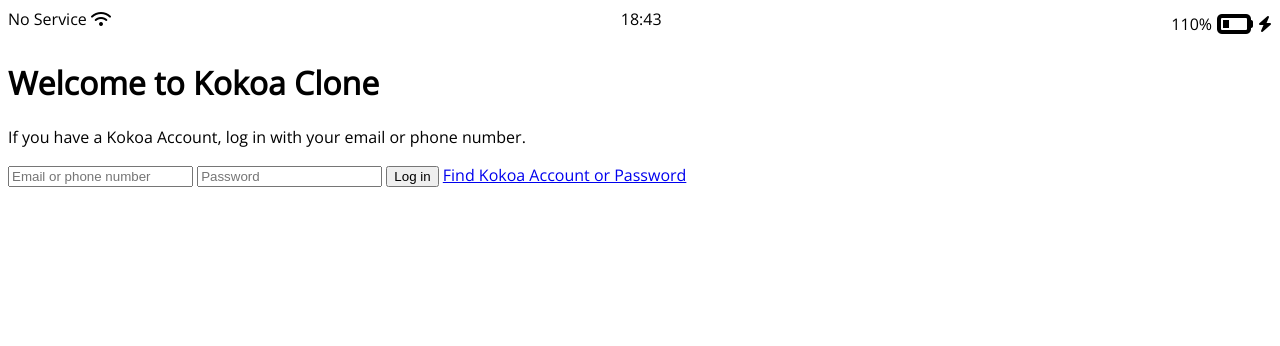
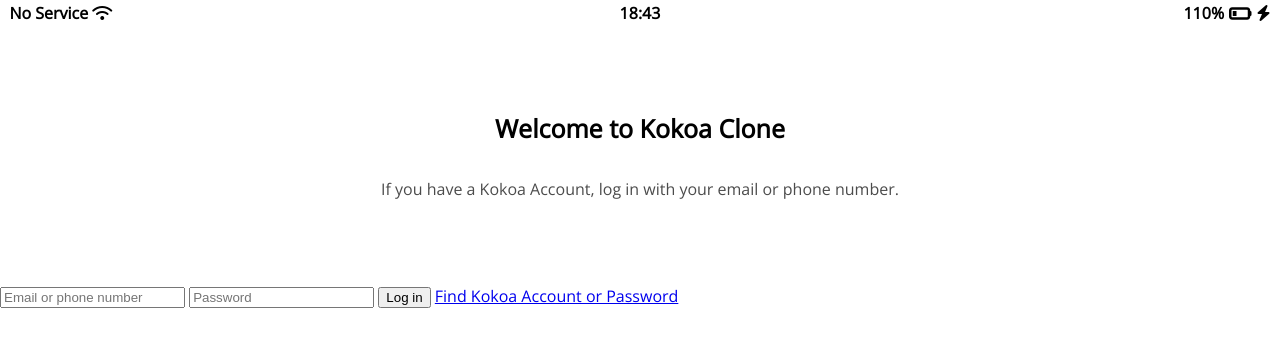
Before and after one commit to Jinwoo-Song199/kokoa-clone-2022, a plain HTML site: page index.html in a window 1280 px wide. Drawn offline with nearby package versions, Linux system fonts and the light colour scheme.

Commit message:
kokoa-cloning#6

```diff
--- /dev/null
+++ b/css/reset.css
@@ -0,0 +1,129 @@
+/* http://meyerweb.com/eric/tools/css/reset/
+   v2.0 | 20110126
+   License: none (public domain)
+*/
+
+html,
+body,
+div,
+span,
+applet,
+object,
+iframe,
+h1,
+h2,
+h3,
+h4,
+h5,
+h6,
+p,
+blockquote,
+pre,
+a,
+abbr,
+acronym,
+address,
+big,
+cite,
+code,
+del,
+dfn,
+em,
+img,
+ins,
+kbd,
+q,
+s,
+samp,
+small,
+strike,
+strong,
+sub,
+sup,
+tt,
+var,
+b,
+u,
+i,
+center,
+dl,
+dt,
+dd,
+ol,
+ul,
+li,
+fieldset,
+form,
+label,
+legend,
+table,
+caption,
+tbody,
+tfoot,
+thead,
+tr,
+th,
+td,
+article,
+aside,
+canvas,
+details,
+embed,
+figure,
+figcaption,
+footer,
+header,
+hgroup,
+menu,
+nav,
+output,
+ruby,
+section,
+summary,
+time,
+mark,
+audio,
+video {
+  margin: 0;
+  padding: 0;
+  border: 0;
+  font-size: 100%;
+  font: inherit;
+  vertical-align: baseline;
+}
+/* HTML5 display-role reset for older browsers */
+article,
+aside,
+details,
+figcaption,
+figure,
+footer,
+header,
+hgroup,
+menu,
+nav,
+section {
+  display: block;
+}
+body {
+  line-height: 1;
+}
+ol,
+ul {
+  list-style: none;
+}
+blockquote,
+q {
+  quotes: none;
+}
+blockquote:before,
+blockquote:after,
+q:before,
+q:after {
+  content: "";
+  content: none;
+}
+table {
+  border-collapse: collapse;
+  border-spacing: 0;
+}
--- /dev/null
+++ b/css/status-bar.css
@@ -0,0 +1,29 @@
+.status-bar {
+  display: flex;
+  justify-content: center;
+  padding: 5px 3px;
+  font-weight: bold;
+}
+
+.status-bar__column {
+  width: 33%;
+}
+
+.status-bar__columns:first-child span {
+  margin-right: 5px;
+}
+
+.status-bar__column:nth-child(2) {
+  display: flex;
+  justify-content: center;
+}
+
+.status-bar__column:last-child {
+  display: flex;
+  justify-content: flex-end;
+  align-items: center;
+}
+
+.status-bar__column .fa-battery-quarter {
+  margin: 0px 5px;
+}
--- a/css/styles.css
+++ b/css/styles.css
@@ -1,32 +1,26 @@
 @import url("https://fonts.googleapis.com/css2?family=Open+Sans&display=swap");
+@import "reset.css";
+@import "status-bar.css";
+
 body {
   font-family: "Open Sans", sans-serif;
 }
 
-.status-bar {
+.welcome-header {
+  margin: 90px 0px;
+  text-align: center;
   display: flex;
-  justify-content: space-between;
-}
-
-.status-bar_column {
-  width: 33%;
-}
-
-.status-bar__column: :first-child span {
-  margin-right: 5px;
-}
-
-.status-bar__column:nth-child(2) {
-  display: flex;
-  justify-content: center;
-}
-
-.status-bar__column:last-child {
-  display: flex;
-  justify-content: flex-end;
+  flex-direction: column;
   align-items: center;
 }
 
-.status-bar__column .fa-battery-quarter {
-  margin: 0px 5px;
+.welcome-header__title {
+  margin-bottom: 40px;
+  font-size: 25px;
+  font-weight: bold;
 }
+
+.welcome-header__text {
+  width: 60%;
+  opacity: 0.7;
+}
--- a/index.html
+++ b/index.html
@@ -18,7 +18,7 @@
       </div>
       <div class="status-bar__column">
         <span>110%</span>
-        <i class="fas fa-battery-quarter fa-2x"></i>
+        <i class="fas fa-battery-quarter fa-lg"></i>
         <i class="fas fa-bolt"></i>
       </div>
     </div>
```
